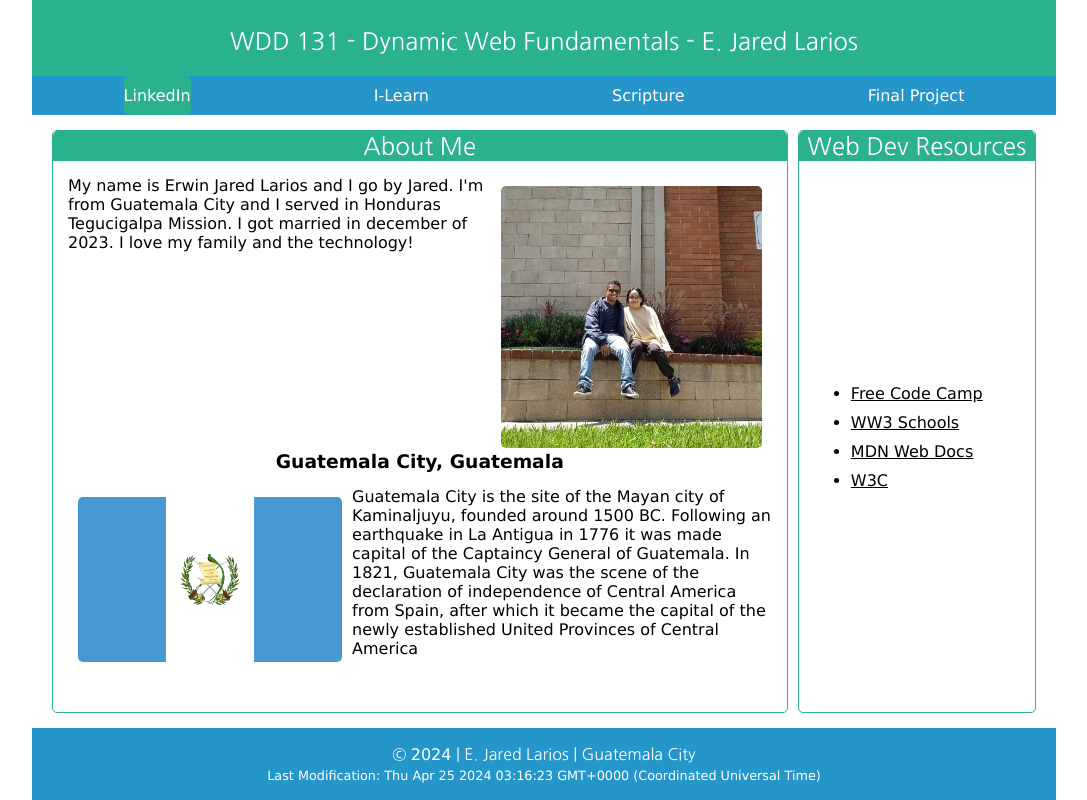
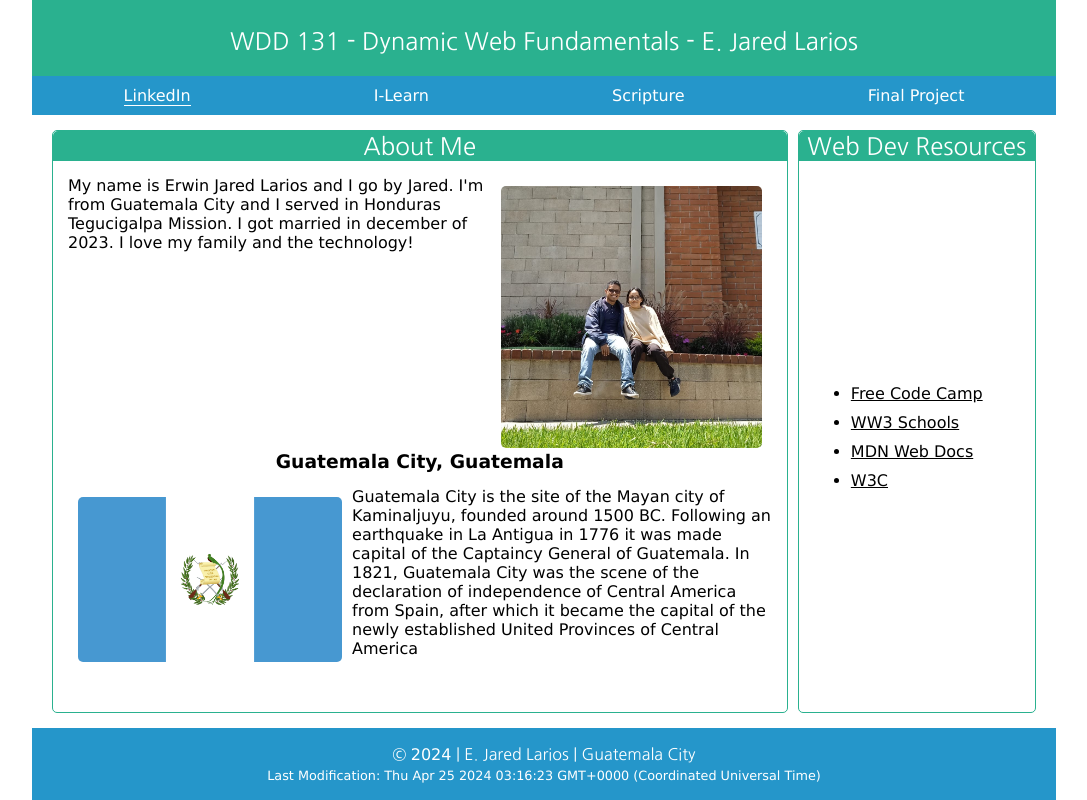
Before and after one commit to JaredLarios/wdd131, a plain HTML site: page index.html in a window 1280 px wide. In both pictures the pointer is over the link "LinkedIn". Shown: the whole page, without its empty margins (96-1183 px from the left). Drawn offline with Linux system fonts and the light colour scheme; a web font is replaced by a local one.

Commit message:
style: anchor correction and new :hover animation and design

```diff
--- a/styles/base.css
+++ b/styles/base.css
@@ -84,9 +84,8 @@ nav li {
     padding: 10px 0;
 }
 
-nav li:hover {
-    background-color: var(--primary);
-    border-radius: 5px;
+nav a:hover {
+    border-bottom: solid 1px white;
     transition: 1s;
 }
 
```
